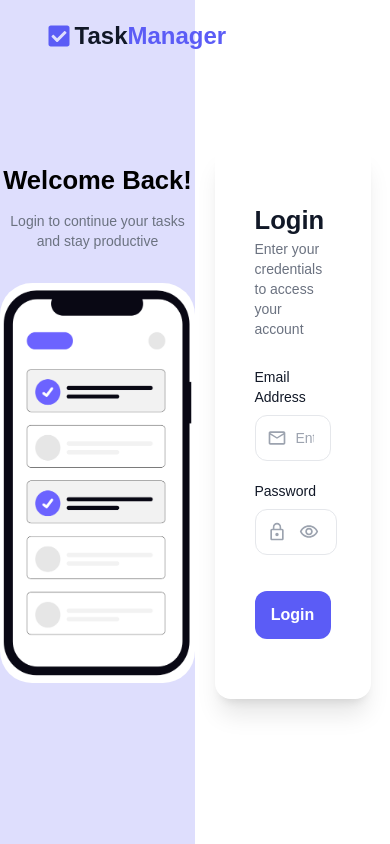
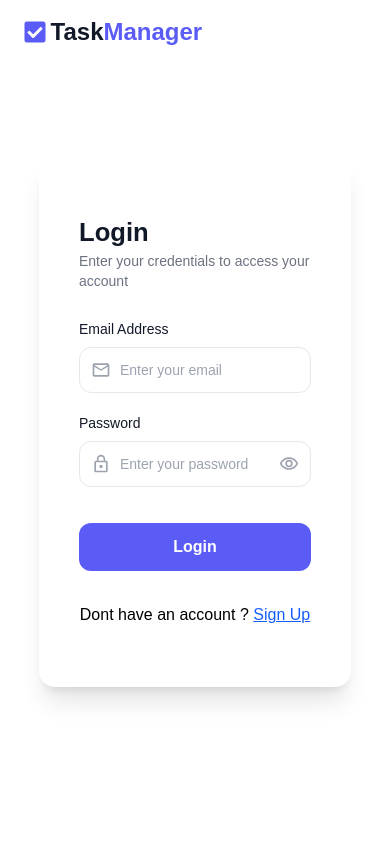
Before and after one commit to Suhani-01/Task-Manager, a React (Vite) app in the folder frontend/: page /login in a window 390 px wide. Built offline with nearby package versions, Linux system fonts and the light colour scheme.

Commit message:
Landing page responsiveness improved

```diff
--- a/frontend/src/components/Navbar.jsx
+++ b/frontend/src/components/Navbar.jsx
@@ -11,7 +11,7 @@ const Navbar = ({ isLoggedIn }) => {
   const navigate = useNavigate();
 
   return (
-    <div className="flex justify-between items-center px-5">
+    <div className="flex justify-between items-center md:px-5">
       {/* App Logo/Home Link */}
       <div>
         <Logo />
@@ -20,7 +20,7 @@ const Navbar = ({ isLoggedIn }) => {
       {/* Conditional Navigation Logic */}
       {isLoggedIn ? (
         /* Authenticated View: Show link to the dashboard */
-        <div className="flex items-center gap-1">
+        <div className="flex px-4 md:px-0 items-center gap-1">
            <button
             onClick={() => navigate("/tasks")}
             className=" w-fit border border-primary text-primary cursor-pointer px-4 py-1 rounded-lg"
@@ -30,7 +30,7 @@ const Navbar = ({ isLoggedIn }) => {
         </div>
       ) : (
         /* Guest View: Show Login and Account Creation options */
-        <div className="flex gap-4">
+        <div className="flex px-4 md:px-0 gap-4">
           <button
             onClick={() => navigate("/login")}
             className="text-black hover:text-primary cursor-pointer px-4 py-1"
--- a/frontend/src/pages/GetStarted.jsx
+++ b/frontend/src/pages/GetStarted.jsx
@@ -66,12 +66,12 @@ const GetStarted = () => {
   };
 
   return (
-    <div className="h-full relative w-full overflow-hidden grid grid-cols-2 items-center">
+    <div className="h-full relative w-full overflow-hidden grid md:grid-cols-2 items-center">
       {/* App Branding */}
-      <div className="absolute top-1 left-5 cursor-pointer"><Logo /></div>
+      <div className="absolute top-0 md:top-1 -left-1 md:left-5 cursor-pointer"><Logo /></div>
 
       {/* Left Column: Visual/Marketing Content */}
-      <div className="h-full bg-primary/20 flex flex-col gap-8 items-center justify-center">
+      <div className="h-full hidden bg-primary/20 md:flex flex-col gap-8 items-center justify-center">
         <div className="text-center">
           <h1 className="mb-3">Welcome!</h1>
           <p className="text-text-secondary text-sm ">Create Account to organize your tasks and stay productive .</p>
@@ -84,7 +84,7 @@ const GetStarted = () => {
 
       {/* Right Column: Signup Form */}
       <div className="h-full flex items-center justify-center">
-        <div className="w-[80%] shadow-xl rounded-2xl px-10 py-15">
+        <div className="w-[80%] shadow-xl rounded-2xl px-10 py-10">
           <h1 className="text-3xl font-bold text-text-primary">Create Account</h1>
           <p className="text-text-secondary text-sm mt-1 mb-7">
             Enter your credentials to create new account
@@ -179,6 +179,8 @@ const GetStarted = () => {
           >
             {loading ? "Creating Account..." : "Create Account"}
           </button>
+
+          <div className="text-center mt-6">Already have an account ? <button onClick={()=>navigate("/login")} className="text-blue-600 underline cursor-pointer hover:text-blue-400">Log In</button></div>
         </div>
       </div>
     </div>
--- a/frontend/src/pages/Landing.jsx
+++ b/frontend/src/pages/Landing.jsx
@@ -42,7 +42,7 @@ const Landing = () => {
       <Navbar isLoggedIn={isLoggedIn} />
 
       {/* HERO SECTION: Main value proposition and CTA */}
-      <section className="max-w-7xl mx-auto px-6 pt-16 pb-15 flex items-center gap-16">
+      <section className="max-w-7xl mx-auto px-4 md:px-6 pt-10  md:pt-16 pb-15 flex flex-col md:flex-row items-center gap-16">
         {/* Left Content: Headline and Call to Action */}
         <div className="flex-1 max-w-xl">
           <div className="flex items-center gap-2 mb-6">
@@ -119,7 +119,7 @@ const Landing = () => {
             Everything you need to stay productive
           </h2>
 
-          <div className="grid grid-cols-4 gap-10">
+          <div className="grid md:grid-cols-4 gap-10">
             {[
               {
                 icon: <FaCheckSquare />,
--- a/frontend/src/pages/Login.jsx
+++ b/frontend/src/pages/Login.jsx
@@ -56,14 +56,15 @@ const Login = () => {
   };
 
   return (
-    <div className="h-full relative w-full overflow-hidden grid grid-cols-2 items-center">
-      {/* Absolute Logo branding */}
-      <div className="absolute top-1 left-5 cursor-pointer">
+    <div className="h-full relative w-full overflow-hidden grid md:grid-cols-2 items-center">
+
+      {/* App Branding */}
+      <div className="absolute top-0 md:top-1 -left-1 md:left-5 cursor-pointer">
         <Logo />
       </div>
 
       {/* Left side: Marketing/Visual Branding */}
-      <div className="h-full bg-primary/20 flex flex-col gap-8 items-center justify-center">
+      <div className="h-full hidden bg-primary/20 md:flex flex-col gap-8 items-center justify-center">
         <div className="text-center">
           <h1 className="mb-3">Welcome Back!</h1>
           <p className="text-text-secondary text-sm ">
@@ -144,6 +145,16 @@ const Login = () => {
           >
             {loading ? "Logging in..." : "Login"}
           </button>
+
+          <div className="text-center mt-8">
+            Dont have an account ?{" "}
+            <button
+              onClick={() => navigate("/getStarted")}
+              className="text-blue-600 underline cursor-pointer hover:text-blue-400"
+            >
+              Sign Up
+            </button>
+          </div>
         </div>
       </div>
     </div>
```
